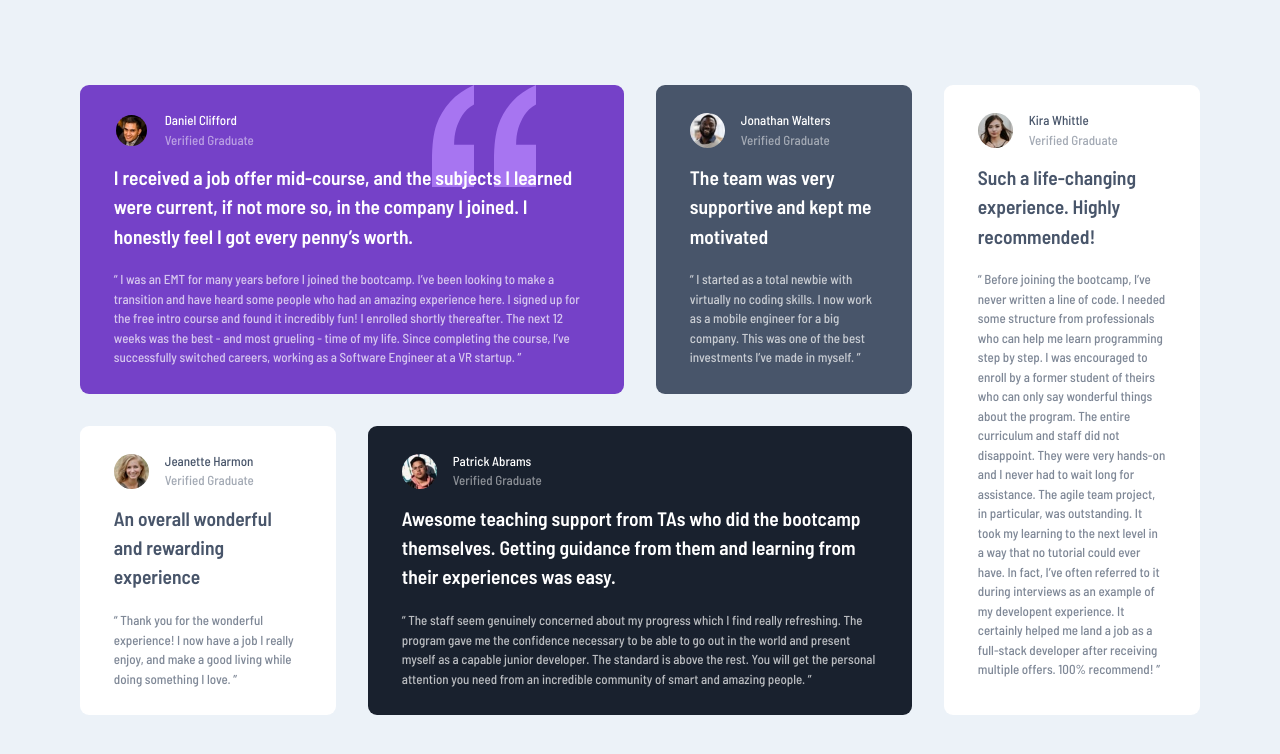
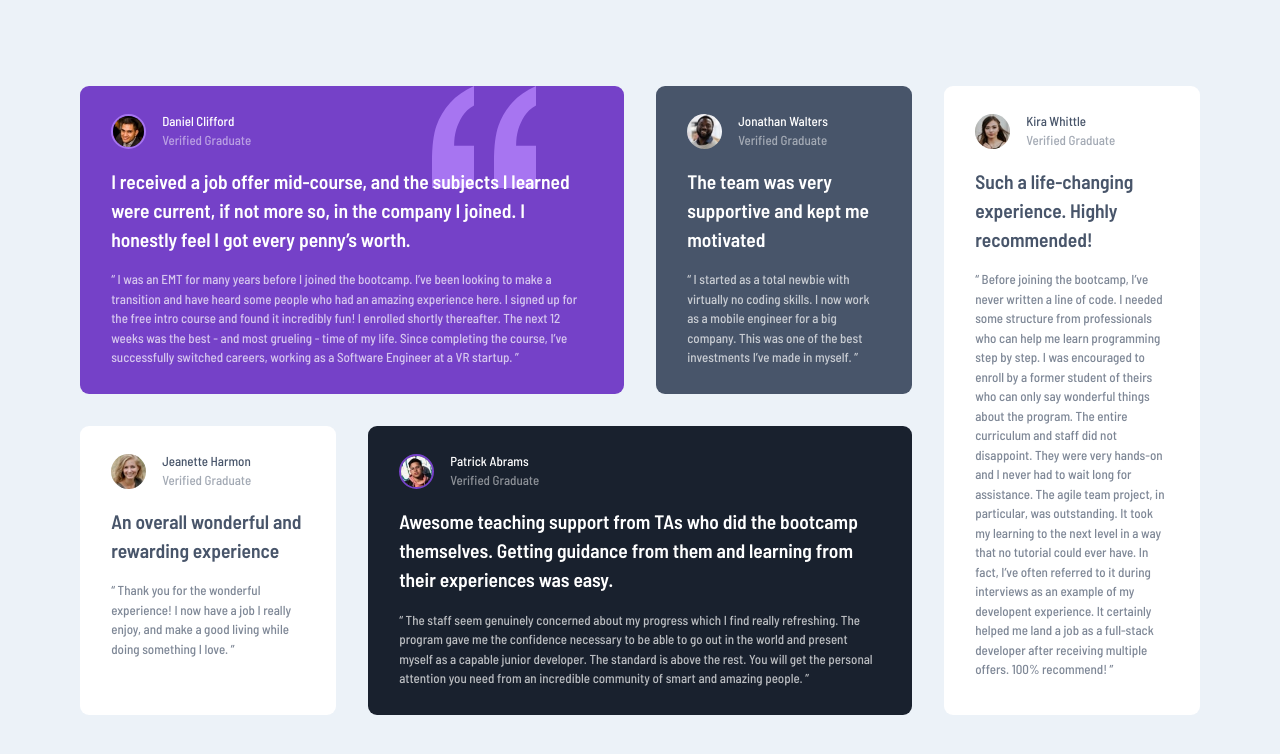
Before and after one commit to filipjuszczak/testimonials-grid-section, a plain HTML site: page index.html in a window 1280 px wide. Drawn offline with Linux system fonts and the light colour scheme.

Commit message:
improve css

```diff
--- a/index.html
+++ b/index.html
@@ -16,12 +16,12 @@
       rel="stylesheet"
     />
     <link rel="stylesheet" href="./style.css" />
-    <title>Frontend Mentor | [Challenge Name Here]</title>
+    <title>Frontend Mentor | Testimonials Grid Section</title>
   </head>
   <body>
     <main>
       <article
-        class="testimonial flow grid-col-span quote bg-primary-700 text-primary-100 ff-primary"
+        class="testimonial quote flow grid-col-span bg-primary-700 text-primary-100 ff-primary"
       >
         <div class="author-box">
           <img
@@ -38,7 +38,7 @@
           current, if not more so, in the company I joined. I honestly feel I
           got every penny’s worth.
         </h2>
-        <p>
+        <p class="testimonial-text">
           “ I was an EMT for many years before I joined the bootcamp. I’ve been
           looking to make a transition and have heard some people who had an
           amazing experience here. I signed up for the free intro course and
@@ -62,7 +62,7 @@
           </p>
         </div>
         <h2>The team was very supportive and kept me motivated</h2>
-        <p>
+        <p class="testimonial-text">
           “ I started as a total newbie with virtually no coding skills. I now
           work as a mobile engineer for a big company. This was one of the best
           investments I’ve made in myself. ”
@@ -82,7 +82,7 @@
           </p>
         </div>
         <h2>An overall wonderful and rewarding experience</h2>
-        <p>
+        <p class="testimonial-text">
           “ Thank you for the wonderful experience! I now have a job I really
           enjoy, and make a good living while doing something I love. ”
         </p>
@@ -105,7 +105,7 @@
           Getting guidance from them and learning from their experiences was
           easy.
         </h2>
-        <p>
+        <p class="testimonial-text">
           “ The staff seem genuinely concerned about my progress which I find
           really refreshing. The program gave me the confidence necessary to be
           able to go out in the world and present myself as a capable junior
@@ -128,7 +128,7 @@
           </p>
         </div>
         <h2>Such a life-changing experience. Highly recommended!</h2>
-        <p>
+        <p class="testimonial-text">
           “ Before joining the bootcamp, I’ve never written a line of code. I
           needed some structure from professionals who can help me learn
           programming step by step. I was encouraged to enroll by a former
--- a/style.css
+++ b/style.css
@@ -1,5 +1,5 @@
 :root {
-  /* font-families */
+  /* font-family */
   --ff-primary: 'Barlow Semi Condensed', sans-serif;
 
   /* font-weights */
@@ -7,13 +7,13 @@
   --fw-normal: 500;
 
   /* colors */
-  --clr-primary-700: hsl(263, 55%, 52%);
-  --clr-primary-600: hsl(219, 29%, 14%);
-  --clr-primary-400: hsl(217, 19%, 35%);
-  --clr-primary-100: hsl(0, 0%, 100%);
+  --clr-primary-700: 263 55% 52%;
+  --clr-primary-600: 219 29% 14%;
+  --clr-primary-400: 217 19% 35%;
+  --clr-primary-100: 0 0% 100%;
 
-  --clr-neutral-200: hsl(210, 46%, 95%);
-  --clr-neutral-100: hsl(0, 0%, 81%);
+  --clr-neutral-200: 210 46% 95%;
+  --clr-neutral-100: 0 0% 81%;
 }
 
 /* Box sizing rules */
@@ -55,10 +55,11 @@ body {
   min-height: 100vh;
   text-rendering: optimizeSpeed;
   line-height: 1.5;
+  font-size: 0.8125rem;
   display: grid;
   place-items: center;
   padding-block: 3em;
-  background-color: var(--clr-neutral-200);
+  background-color: hsl(var(--clr-neutral-200));
 }
 
 /* A elements that don't have a class get default styles */
@@ -99,7 +100,7 @@ select {
 
 /* utility classes */
 .flow > :where(:not(:last-child)) {
-  margin-bottom: var(--flow-space, 1em);
+  margin-bottom: var(--flow-space, 1rem);
 }
 
 .ff-primary {
@@ -114,75 +115,95 @@ select {
   font-weight: var(--fw-normal);
 }
 
-.text-primary-700 {
-  color: var(--clr-primary-700);
-}
-
-.text-primary-600 {
-  color: var(--clr-primary-600);
-}
-
 .text-primary-400 {
-  color: var(--clr-primary-400);
+  color: hsl(var(--clr-primary-400));
 }
 
 .text-primary-100 {
-  color: var(--clr-primary-100);
-}
-
-.text-neutral-200 {
-  color: var(--clr-neutral-200);
-}
-
-.text-neutral-100 {
-  color: var(--clr-neutral-100);
+  color: hsl(var(--clr-primary-100));
 }
 
 .bg-primary-700 {
-  background-color: var(--clr-primary-700);
+  background-color: hsl(var(--clr-primary-700));
 }
 
 .bg-primary-600 {
-  background-color: var(--clr-primary-600);
+  background-color: hsl(var(--clr-primary-600));
 }
 
 .bg-primary-400 {
-  background-color: var(--clr-primary-400);
+  background-color: hsl(var(--clr-primary-400));
 }
 
 .bg-primary-100 {
-  background-color: var(--clr-primary-100);
+  background-color: hsl(var(--clr-primary-100));
 }
 
 /* main */
 main {
   width: min(70rem, 95%);
   display: grid;
+  grid-auto-columns: 1fr;
+  grid-template-areas:
+    'first'
+    'second'
+    'third'
+    'fourth'
+    'fifth';
   gap: 2rem;
 }
 
 .testimonial {
-  padding: 2em 2.6em;
+  padding: 2em 2.4em;
   border-radius: 9px;
+  transition: transform 250ms;
 }
 
-.testimonial:nth-of-type(1) .author-img {
-  border: 2px solid var(--clr-primary-700);
+.testimonial:nth-child(1) {
+  grid-area: first;
 }
 
-.testimonial p:not([class]) {
+.testimonial:nth-child(1) .author-img {
+  border: 2px solid hsl(264 82% 70%);
+}
+
+.testimonial:nth-child(2) {
+  grid-area: second;
+}
+
+.testimonial:nth-child(3) {
+  grid-area: third;
+}
+
+.testimonial:nth-child(4) {
+  grid-area: fourth;
+}
+
+.testimonial:nth-child(4) .author-img {
+  border: 2px solid hsl(var(--clr-primary-700));
+}
+
+.testimonial:nth-child(5) {
+  grid-area: fifth;
+}
+
+.testimonial:hover {
+  transform: translateY(-10px);
+}
+
+.testimonial-text {
   opacity: 0.7;
 }
 
 .author-box {
   display: flex;
+  align-items: center;
   gap: 1rem;
-  align-items: center;
 }
 
 .author-img {
+  width: 35px;
   border-radius: 50%;
-  width: 35px;
 }
 
 .author-name {
@@ -201,28 +222,9 @@ main {
 }
 
 @media (min-width: 60em) {
-  body {
-    font-size: 0.8125rem;
-  }
-
   main {
-    grid-template-columns: repeat(4, 1fr);
-  }
-
-  .grid-row-span {
-    grid-row-end: span 2;
-  }
-
-  .grid-col-span {
-    grid-column: span 2;
-  }
-
-  .testimonial:nth-child(3) {
-    grid-row: 2;
-  }
-
-  .testimonial:last-of-type {
-    grid-column: 4;
-    grid-row-start: 1;
+    grid-template-areas:
+      'first first second fifth'
+      'third fourth fourth fifth';
   }
 }
```
